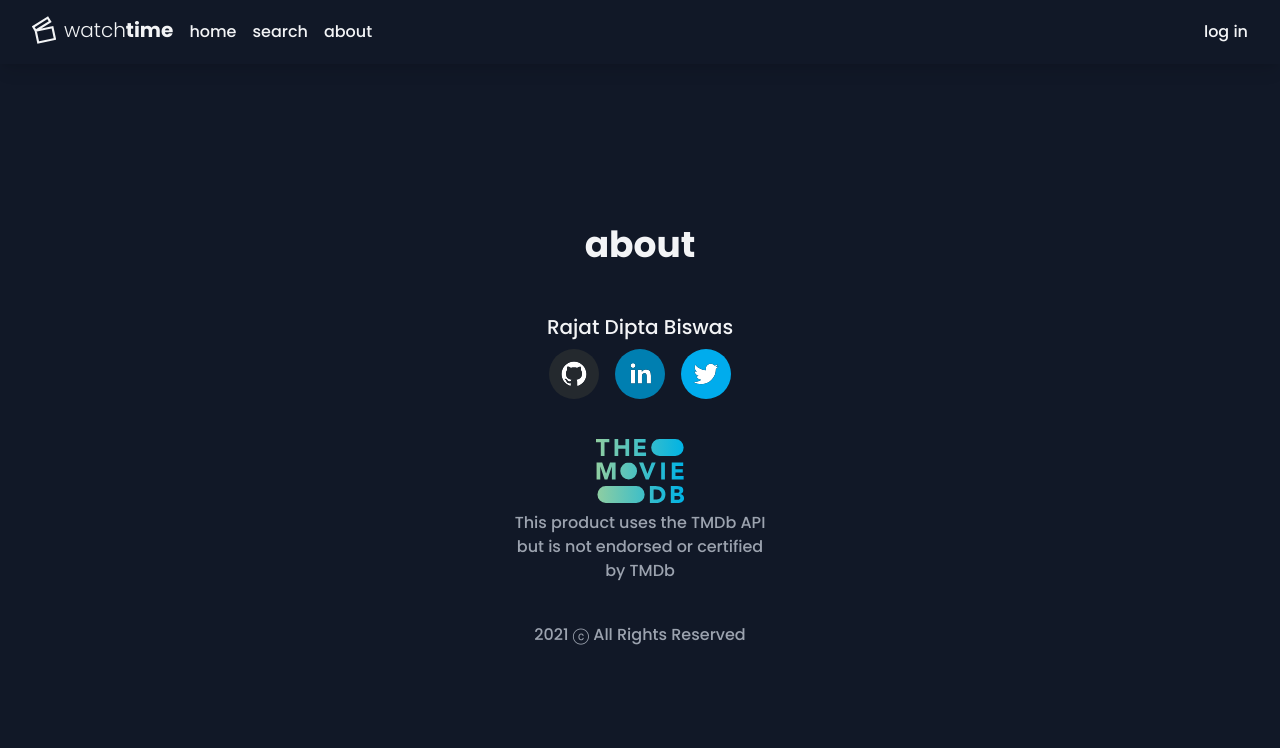
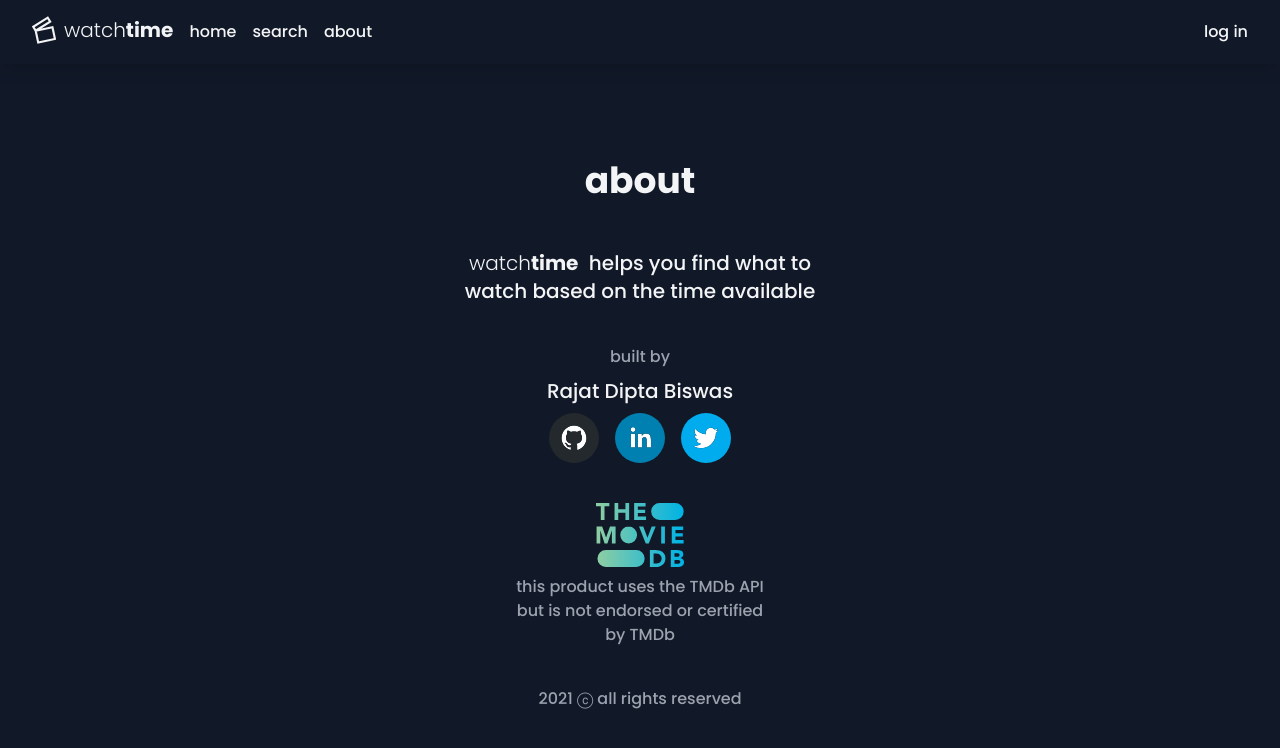
Before and after one commit to rajatdiptabiswas/watchtime, a Next.js app: page /about in a window 1280 px wide. Shown: the top 748 px of the page. Built offline with nearby package versions, Linux system fonts and the light colour scheme; no server answers.

Commit message:
Update about page

```diff
--- a/pages/about.tsx
+++ b/pages/about.tsx
@@ -8,7 +8,15 @@ export default function about() {
       <div className="flex flex-col items-center justify-center mt-16 min-h-container">
         <div className="space-y-10 text-center px-6 w-3/4 md:w-1/2">
           <div className="title mb-4">about</div>
+          <div className="flex items-center justify-center">
+            <div className="px-4 md:w-2/3 text-xl">
+              <span className="font-light inline-block">watch</span>
+              <span className="font-bold inline-block">time</span>
+              &nbsp; helps you find what to watch based on the time available
+            </div>
+          </div>
           <div className="space-y-2">
+            <div className="text-gray-400">built by</div>
             <div className="text-xl">Rajat Dipta Biswas</div>
             <div className="space-x-4">
               <SocialIcon
@@ -35,11 +43,11 @@ export default function about() {
               </div>
             </div>
             <div className="px-4 w-3/4 md:w-1/2 text-gray-400">
-              This product uses the TMDb API but is not endorsed or certified by
+              this product uses the TMDb API but is not endorsed or certified by
               TMDb
             </div>
           </div>
-          <div className="text-gray-400">2021 ⓒ All Rights Reserved</div>
+          <div className="text-gray-400">2021 ⓒ all rights reserved</div>
         </div>
       </div>
     </Layout>
```
